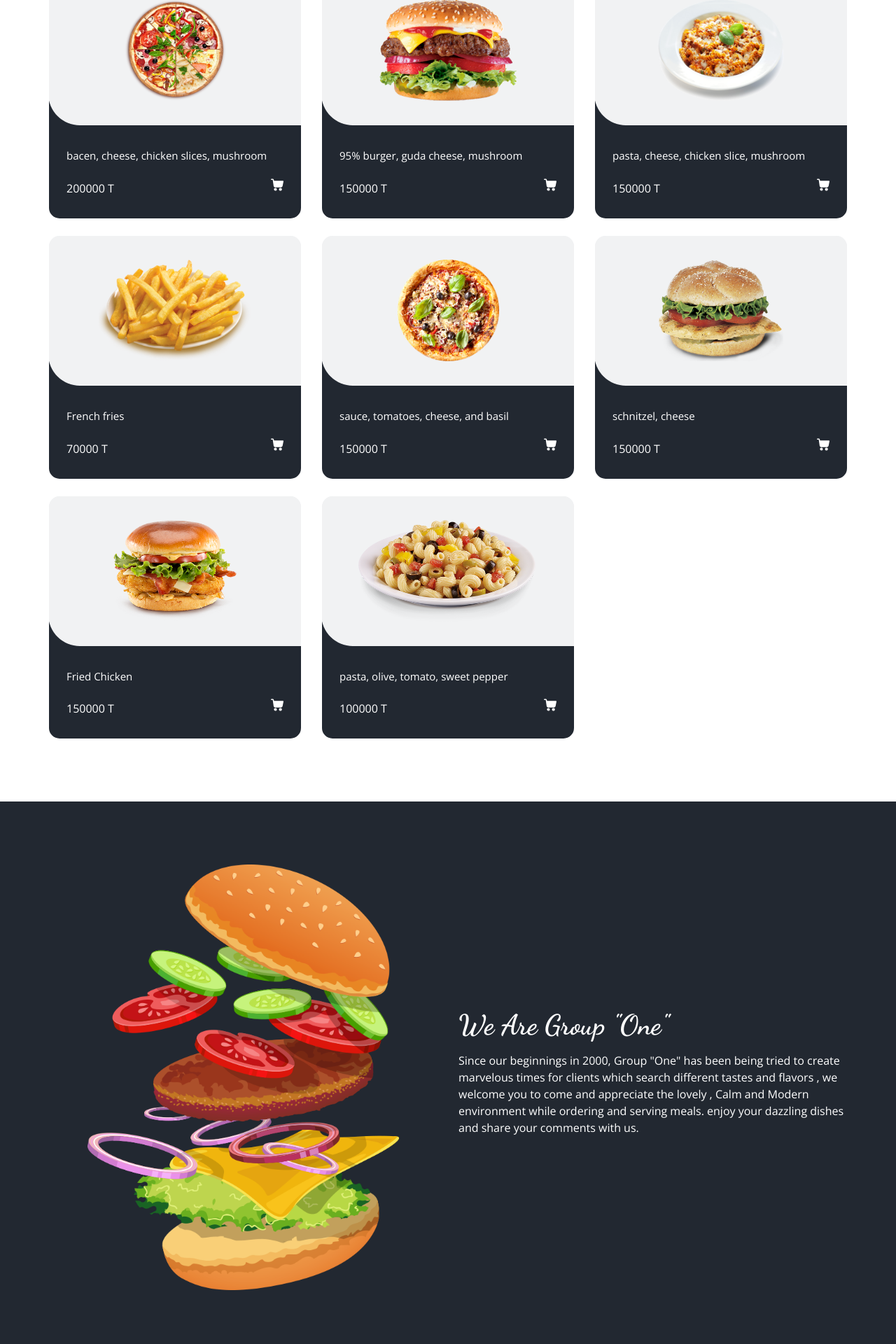
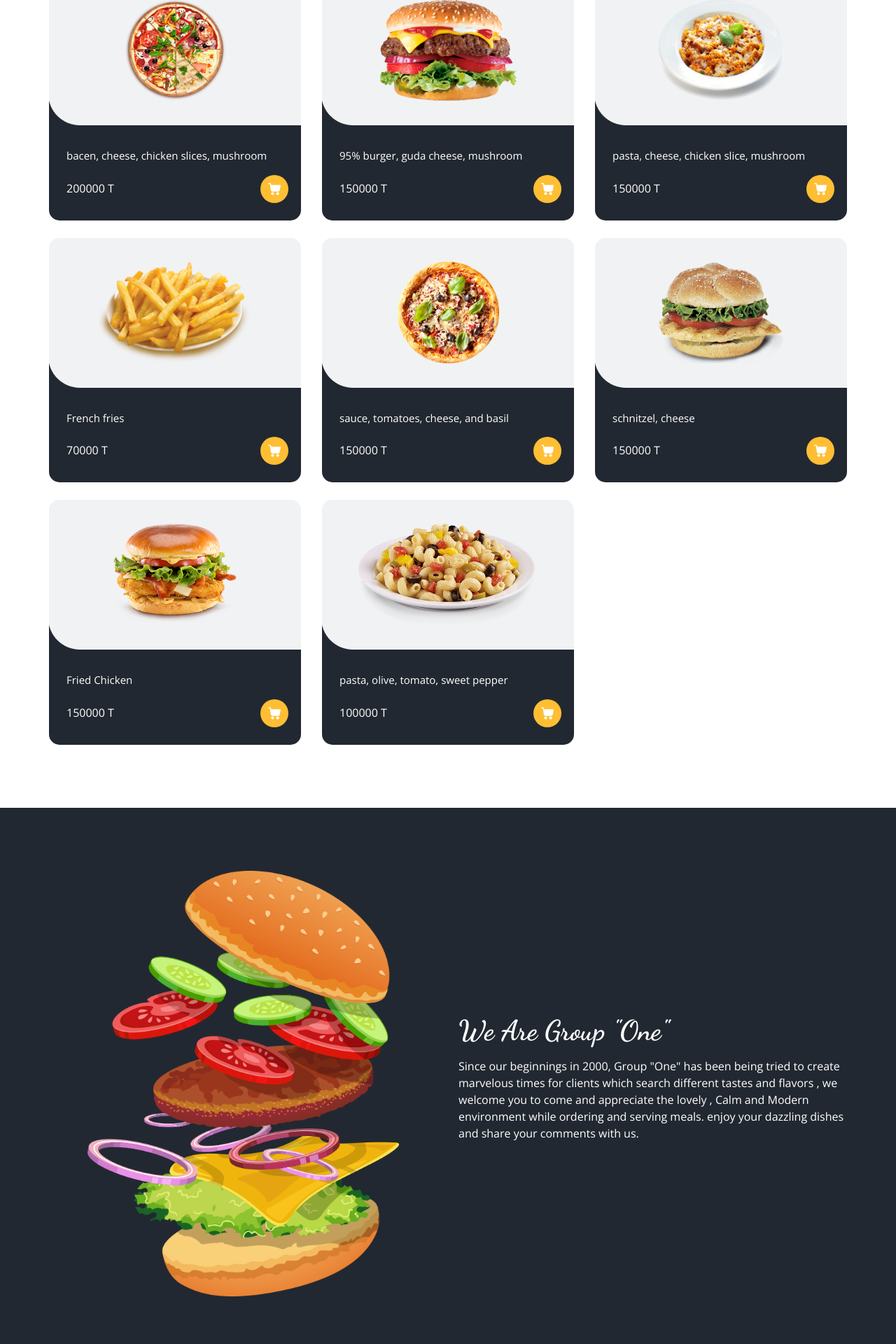
Before and after one commit to M93-group1-restaurant/Cafe-Restaurant-M93, a Django app: page / in a window 1280 px wide. Shown: the part 828-2748 px from the top of the page at 70% size. Run offline with Django 4.2, Linux system fonts and the light colour scheme; data comes from the database, SQL or seed files in the repository; some libraries are stand-ins or nearby versions.

Commit message:
add functionality to menu items

```diff
--- a/CafeManagement/templates/include/menu.html
+++ b/CafeManagement/templates/include/menu.html
@@ -37,8 +37,40 @@
                   <h6>
                     {{menu_item.price}} T
                   </h6>
-                  <a href= "javascript:null" onclick="setCookie('{{menu_item.id}}',1)">
-                    <svg version="1.1" id="Capa_1" xmlns="http://www.w3.org/2000/svg" xmlns:xlink="http://www.w3.org/1999/xlink" x="0px" y="0px" viewBox="0 0 456.029 456.029" style="enable-background:new 0 0 456.029 456.029;" xml:space="preserve">
+                  <div class="row">
+                    <!-- plus_item -->
+                    <div class="p-1">
+                        <a href="javascript:null" onclick="addItemToCookie('{{menu_item.id}}')" id="plus_item{{menu_item.id}}" data-action="add" >
+                            <svg xmlns="http://www.w3.org/2000/svg" viewBox="0 0 24 24" id="plus{{menu_item.id}}" class="hide">
+                              <rect x="11" y="4" width="2" height="16" fill="#fff"/>
+                              <rect x="4" y="11" width="16" height="2" fill="#fff"/>
+                              <path fill="none" d="M0 0h24v24H0z"/>
+                            </svg>
+                        </a>
+                    </div>
+                    <div class="p-2"><span id="cart_quantity{{menu_item.id}}"></span></div>
+                <!-- minus_item -->
+                  <div class="p-1">
+                  <a href= "javascript:null" onclick="decreaseFromMenuCart('{{menu_item.id}}')" id="minus_item{{menu_item.id}}" data-action="minus" >
+                    <svg xmlns="http://www.w3.org/2000/svg" viewBox="0 0 448 448" id="minus{{menu_item.id}}" class="hide">
+                      <path d="M32 224c0-8.832 7.168-16 16-16h352c8.832 0 16 7.168 16 16s-7.168 16-16 16H48c-8.832 0-16-7.168-16-16z"/>
+                    </svg>
+                  </a>
+                </div>
+                <!-- trash_bin -->
+                  <div class="p-1">
+                  <a href= "javascript:null" onclick="removeFromMenuCart('{{menu_item.id}}')" id="trash_bin{{menu_item.id}}" data-action="remove" >
+
+                    <svg style="color: white" xmlns="http://www.w3.org/2000/svg" width="16" height="16" fill="currentColor" class="hide bi bi-trash" viewBox="0 0 16 16" id="trash{{menu_item.id}}">
+                        <path d="M5.5 5.5A.5.5 0 0 1 6 6v6a.5.5 0 0 1-1 0V6a.5.5 0 0 1 .5-.5zm2.5 0a.5.5 0 0 1 .5.5v6a.5.5 0 0 1-1 0V6a.5.5 0 0 1 .5-.5zm3 .5a.5.5 0 0 0-1 0v6a.5.5 0 0 0 1 0V6z" fill="white"></path>
+                        <path fill-rule="evenodd" d="M14.5 3a1 1 0 0 1-1 1H13v9a2 2 0 0 1-2 2H5a2 2 0 0 1-2-2V4h-.5a1 1 0 0 1-1-1V2a1 1 0 0 1 1-1H6a1 1 0 0 1 1-1h2a1 1 0 0 1 1 1h3.5a1 1 0 0 1 1 1v1zM4.118 4 4 4.059V13a1 1 0 0 0 1 1h6a1 1 0 0 0 1-1V4.059L11.882 4H4.118zM2.5 3V2h11v1h-11z" fill="white"></path>
+                    </svg>
+                  </a>
+                </div>
+                  <div class="pr-2">
+                    <!-- cart_item -->
+                  <a href= "javascript:null" onclick="setToMenuCart('{{menu_item.id}}')" id="cart_item{{menu_item.id}}" class="show">
+                    <svg version="1.1" id="item{{menu_item.id}}" xmlns="http://www.w3.org/2000/svg" xmlns:xlink="http://www.w3.org/1999/xlink" x="0px" y="0px" viewBox="0 0 456.029 456.029" style="enable-background:new 0 0 456.029 456.029;" xml:space="preserve">
                       <g>
                         <g>
                           <path d="M345.6,338.862c-29.184,0-53.248,23.552-53.248,53.248c0,29.184,23.552,53.248,53.248,53.248
@@ -91,6 +123,8 @@
                       </g>
                     </svg>
                   </a>
+                </div>
+                </div>
                   </div>
               </div>
             </div>
```
